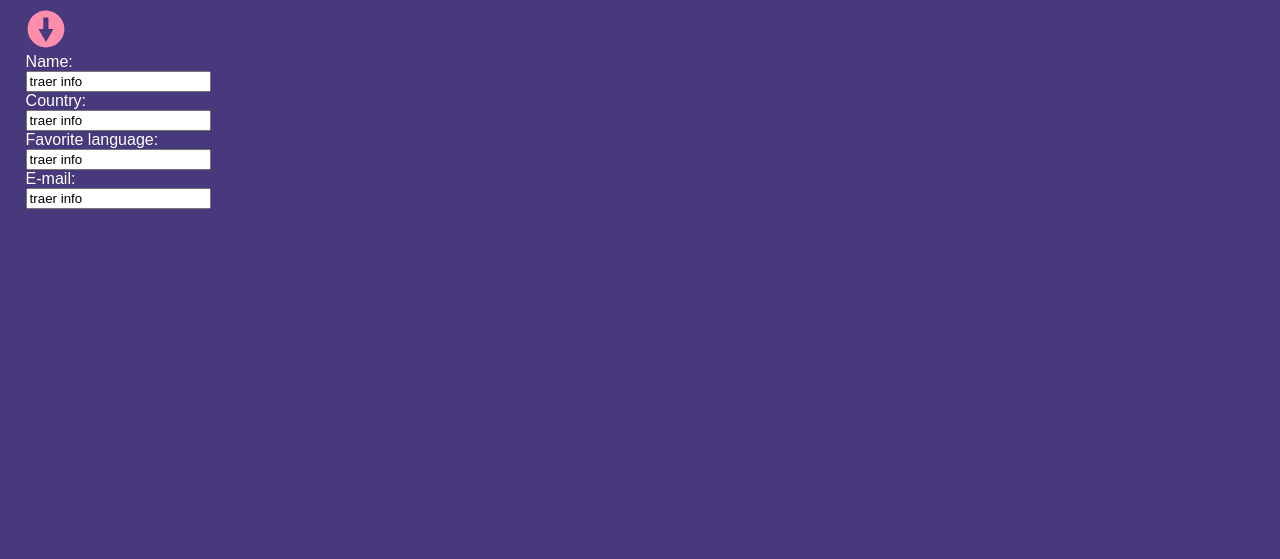
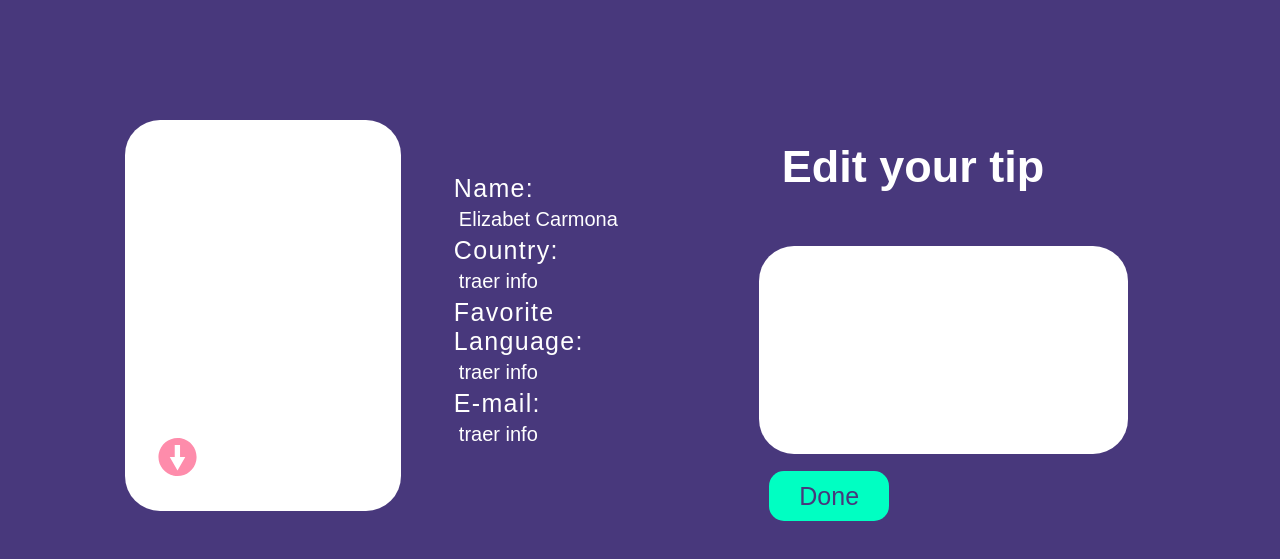
Before and after one commit to Elizabet-Carmona/PionerasWorld, a website: page Profile.html in a window 1280 px wide. Shown: the part 93-652 px from the top of the page. Drawn offline with Linux system fonts and the light colour scheme.

Commit message:
agregando profile

```diff
--- a/Profile.html
+++ b/Profile.html
@@ -28,21 +28,31 @@
                 </nav>
             </div>
         </div>
-
+        <div class="main">
             <div class="info-user">
                 <div class="avatar">
                     <div class="icon-download">
-                            <img src="img/icono-descarga.svg" width="40px" height=" 40px">
+                        <img src="img/icono-descarga.svg" width="43px" height=" 40px">
                     </div>
                 </div>
                 <div class="info">
-                        Name:<br><input type="text" value="traer info" readonly> <br>
-                        Country:<br><input type="text" value="traer info" readonly> <br>
-                        Favorite language:<br><input type="text" value="traer info" readonly> <br>
-                        E-mail:<br><input type="text" value="traer info" readonly> <br>
+                    Name:<br><input class="space" type="text" value="Elizabet Carmona " readonly> <br>
+                    Country:<br><input class="space" type="text" value="traer info" readonly> <br>
+                    Favorite Language:<br><input class="space" type="text" value="traer info" readonly> <br>
+                    E-mail:<br><input class="space" type="text" value="traer info" readonly> <br>
+                </div>
+            </div>
 
+            <div class="tip">
+                <h1>Edit your tip</h1>
+                <div class="avatar">
+                    <canvas class="canvas"></canvas>
+                </div>
+                <br>
+                <a href="avatar.html"><button class="done">Done</button></a>
             </div>
         </div>
     </div>
 </body>
+
 </html>
--- a/css/profile.scss
+++ b/css/profile.scss
@@ -8,12 +8,12 @@ body{
    font-family: 'GothamRounded-Book', Sans-Serif;
 
     .contain{
-
+        width: 100%;
         .navbar{
             display: flex;
             justify-content: space-between;
             margin: auto;
-            .title {
+            .title{
                 padding: 5px;
                 font-family: 'GothamRounded-Bold', Sans-Serif;
                 width: 400px;
@@ -38,5 +38,93 @@ body{
                 }
             }
         }
+        .main{
+            width: 98%;
+            display: flex;
+            justify-content: space-between;
+            padding: 1%;
+            margin: 1% auto;
+            .info-user{
+                padding: 5%;
+                display: flex;
+                width: 55%;
+                .avatar{
+                    padding: 1%;
+                    margin: 5%;
+                    display: inline-block;
+                    width: 360px;
+                    background: #fff;
+                    height: 380px;
+                    border-radius: 35px;
+                    display: flex;
+                        align-items: flex-end;
+                    .icon-download{
+                        padding: 25px;
+                    }
+
+                }
+                .info{
+                    letter-spacing: 1.3px;
+                    font-size: 25px;
+                    font-family: 'GothamRounded-Bold', Sans-Serif;
+                    display: inline-block;
+                    padding: 5% 20px;
+                    margin: 10% 1%;
+                    width: 40%;
+                    .space{
+                        font-family: 'GothamRounded-Book', Sans-Serif;
+                        border:0;
+                        color: #fff;
+                        outline: none;
+                        background-color: $purple;
+                        width: 100%;
+                        padding: 5px;
+                        font-size: 20px;
+                    }
+                }
+            }
+
+            .tip{
+                padding: 5%;
+                width: 43%;
+                text-align: left;
+                h1{
+
+                    font-size: 45px;
+                    padding: .5em;
+                    margin-top: 6%;
+                }
+                .avatar{
+                    padding: 1%;
+                    margin: auto;
+                    display: inline-block;
+                    width: 360px;
+                    background: #fff;
+                    height: 200px;
+                    border-radius: 35px;
+                    .canvas{
+                        padding: 1%;
+                        margin: auto;
+                        display: inline-block;
+                        width: 360px;
+                        height: 200px;
+                        border-radius: 35px;
+                    }
+                }
+                .done{
+                    padding: 10px;
+                    font-size: 25px;
+                    color: #48387c;
+                    background-color: #00ffc2;
+                    font-family: 'GothamRounded-Bold', Sans-Serif;
+                    border-radius: 15px;
+                    width: 120px;
+                    height: 50px;
+                    border: none;
+                    margin: 10px;
+                    cursor: pointer;
+                }
+            }
+        }
     }
 }
```
Also changed, not shown: world.html (+1 -1 lines), css/profile.css. Lines whose indentation alone changed are shown as unchanged.
